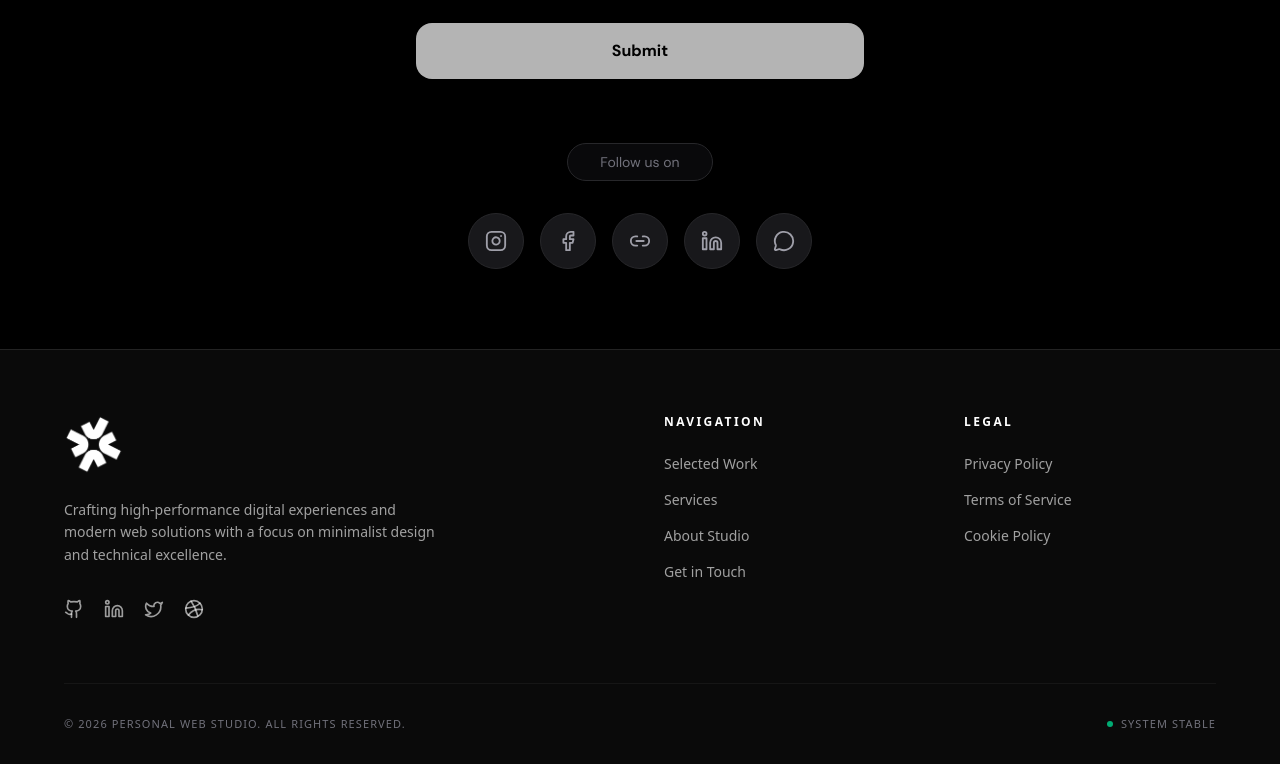
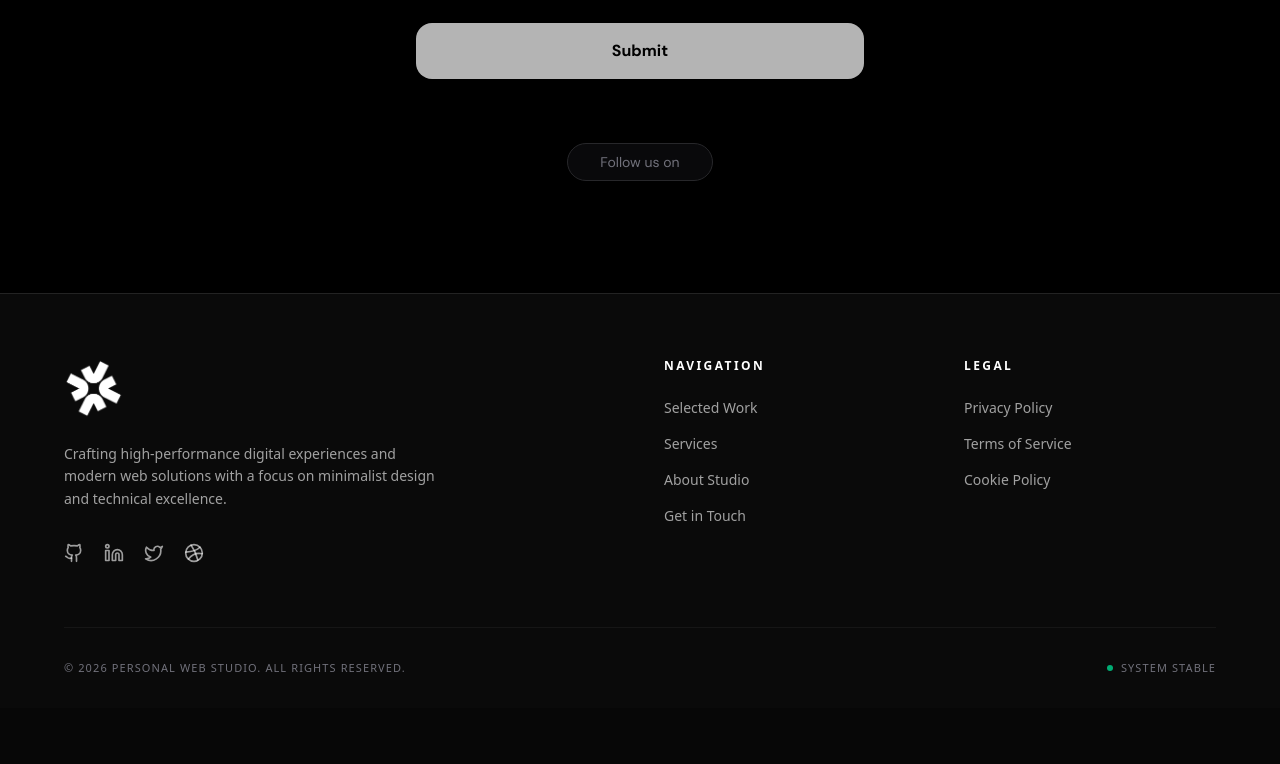
Before and after one commit to Om-Mahadik/PersonalWebStudio, a Next.js app: page /contact in a window 1280 px wide. Shown: the part 755-1519 px from the top of the page. After the commit the page ends 1463 px from the top, so only its background shows below. Built offline with nearby package versions, Linux system fonts and the light colour scheme.

Commit message:
New Changes

```diff
--- a/components/ui/contact/SocialLinks.tsx
+++ b/components/ui/contact/SocialLinks.tsx
@@ -1,13 +1,34 @@
 "use client";
 import { motion } from "framer-motion";
-import { Instagram, Facebook, Link2, Linkedin, MessageCircle } from 'lucide-react';
+import { Instagram, Facebook, Link2, Linkedin, MessageCircle } from "lucide-react";
 
 const socials = [
-  { icon: <Instagram size={22} />, href: "#" },
-  { icon: <Facebook size={22} />, href: "#" },
-  { icon: <Link2 size={22} />, href: "#" },
-  { icon: <Linkedin size={22} />, href: "#" },
-  { icon: <MessageCircle size={22} />, href: "#" },
+  {
+    name: "Instagram",
+    icon: <Instagram size={22} />,
+    href: process.env.NEXT_PUBLIC_INSTAGRAM,
+  },
+  {
+    name: "Facebook",
+    icon: <Facebook size={22} />,
+    href: process.env.NEXT_PUBLIC_FACEBOOK,
+  },
+
+  /*{
+    name: "Website",
+    icon: <Link2 size={22} />,
+    href: process.env.NEXT_PUBLIC_WEBSITE,
+  },
+
+    name: "LinkedIn",
+    icon: <Linkedin size={22} />,
+    href: process.env.NEXT_PUBLIC_LINKEDIN,
+  },*/
+  {
+    name: "WhatsApp",
+    icon: <MessageCircle size={22} />,
+    href: process.env.NEXT_PUBLIC_WHATSAPP,
+  },
 ];
 
 export default function SocialLinks() {
@@ -21,20 +42,31 @@ export default function SocialLinks() {
       >
         Follow us on
       </motion.div>
+
       <div className="flex gap-4">
-        {socials.map((social, index) => (
+        {socials.map(
+          (social, index) =>
+            social.href && (   // 👈 Prevents undefined links
               <motion.a
                 key={index}
                 href={social.href}
+                target="_blank"
+                rel="noopener noreferrer"
+                aria-label={social.name}
                 initial={{ opacity: 0, y: 10 }}
                 animate={{ opacity: 1, y: 0 }}
                 transition={{ delay: 1 + index * 0.1 }}
-            whileHover={{ y: -5, borderColor: "#52525b", backgroundColor: "#18181b" }}
+                whileHover={{
+                  y: -5,
+                  borderColor: "#52525b",
+                  backgroundColor: "#18181b",
+                }}
                 className="w-14 h-14 flex items-center justify-center rounded-full bg-zinc-900 border border-zinc-800 text-zinc-400 hover:text-white transition-all shadow-lg"
               >
                 {social.icon}
               </motion.a>
-        ))}
+            )
+        )}
       </div>
     </div>
   );
```
Lines whose indentation alone changed are shown as unchanged.
